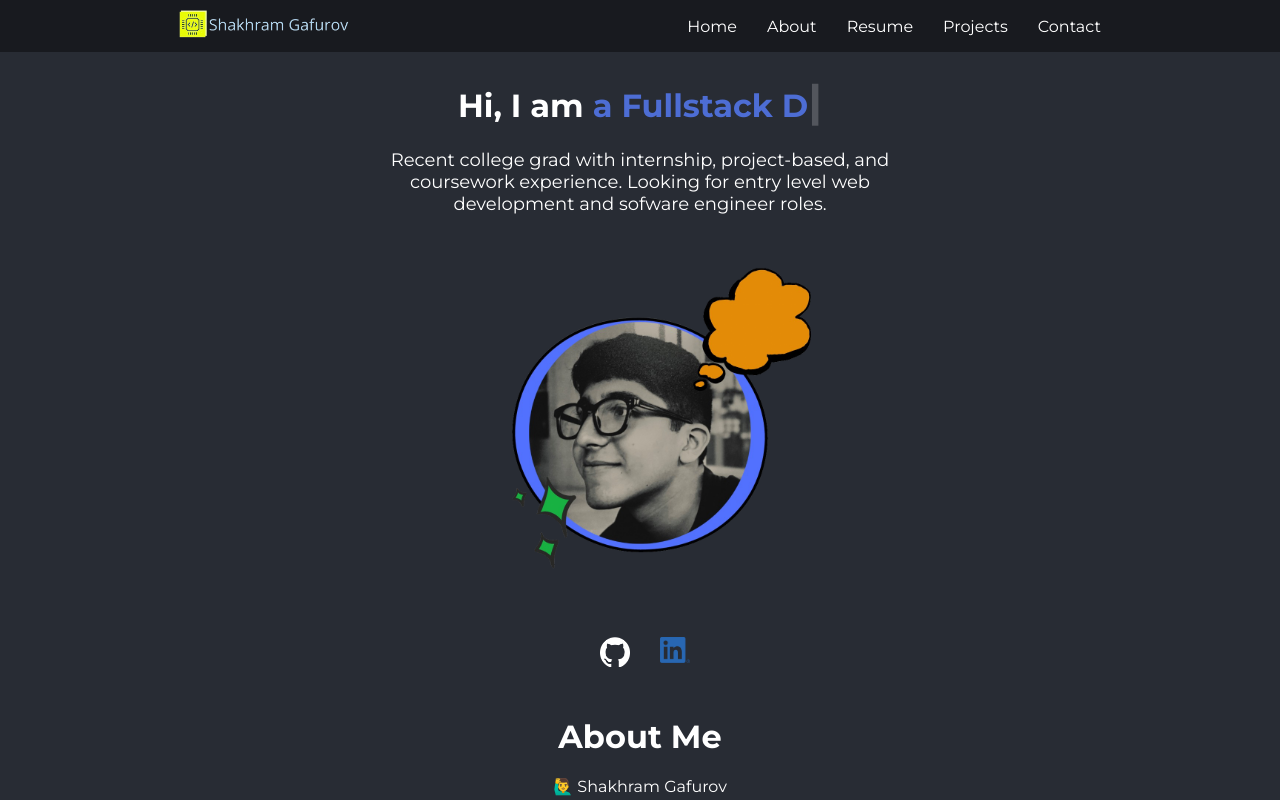
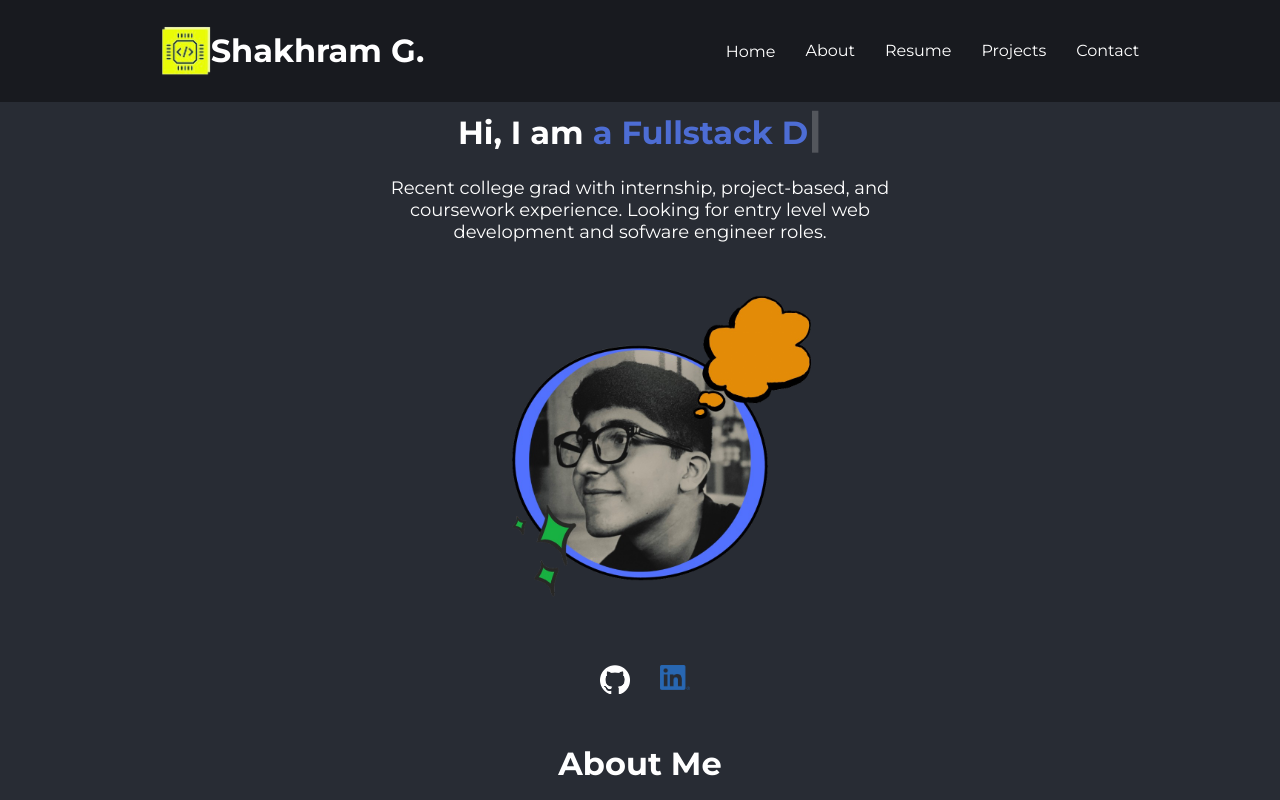
Before and after one commit to sgafurov/portfolio, a React (Create React App) app in the folder portfolio/: page / in a window 1280 px wide. Shown: the top 800 px of the page. Built offline with nearby package versions, Linux system fonts and the light colour scheme.

Commit message:
Change logo and font

```diff
--- a/portfolio/src/components/Navbar.js
+++ b/portfolio/src/components/Navbar.js
@@ -1,12 +1,20 @@
 import myLogo from "../images/myLogo.png";
+import codeLogo from "../images/codeLogo.png";
 import "../styles/Navbar.css";
 
 export const Navbar = () => {
   return (
     <div className="navbar">
-      <a href="#">
-        <img src={myLogo} alt="logo" />
-      </a>
+      <div className="logo-and-name">
+        <div className="logo-div">
+          <a href="#">
+            <img src={codeLogo} alt="logo" className="logo" />
+          </a>
+        </div>
+        <a href="#">
+          <h1>Shakhram G.</h1>
+        </a>
+      </div>
       <div className="navbar-links">
         <nav>
           <ul>
--- a/portfolio/src/styles/Navbar.css
+++ b/portfolio/src/styles/Navbar.css
@@ -1,14 +1,27 @@
+body {
+    margin: 0;
+    padding-top: 80px;
+}
+
 .navbar {
     display: flex;
     justify-content: space-around;
     align-items: center;
     padding: 10px;
     background-color: #181a1f;
+    position: fixed;
+    top: 0;
+    left: 0;
+    width: 100%;
+    z-index: 1000;
 }
 
 a {
     text-decoration: none;
     color: inherit;
+    padding: 0;
+    margin: 0;
+    vertical-align: middle;
 }
 
 .navbar-links {
@@ -16,10 +29,19 @@ a {
     justify-content: space-between;
 }
 
-.navbar img {
-    width: 170px;
+.logo {
+    width: 50px;
     height: auto;
     cursor: pointer;
+    display: block;
+}
+
+.logo-div {
+    align-self: center;
+}
+
+.logo-and-name {
+    display: flex;
 }
 
 nav ul {
```
Also changed, not shown: portfolio/src/images/codeLogo.png (renamed from portfolio/src/images/code-logo.png). Lines whose indentation alone changed are shown as unchanged.
